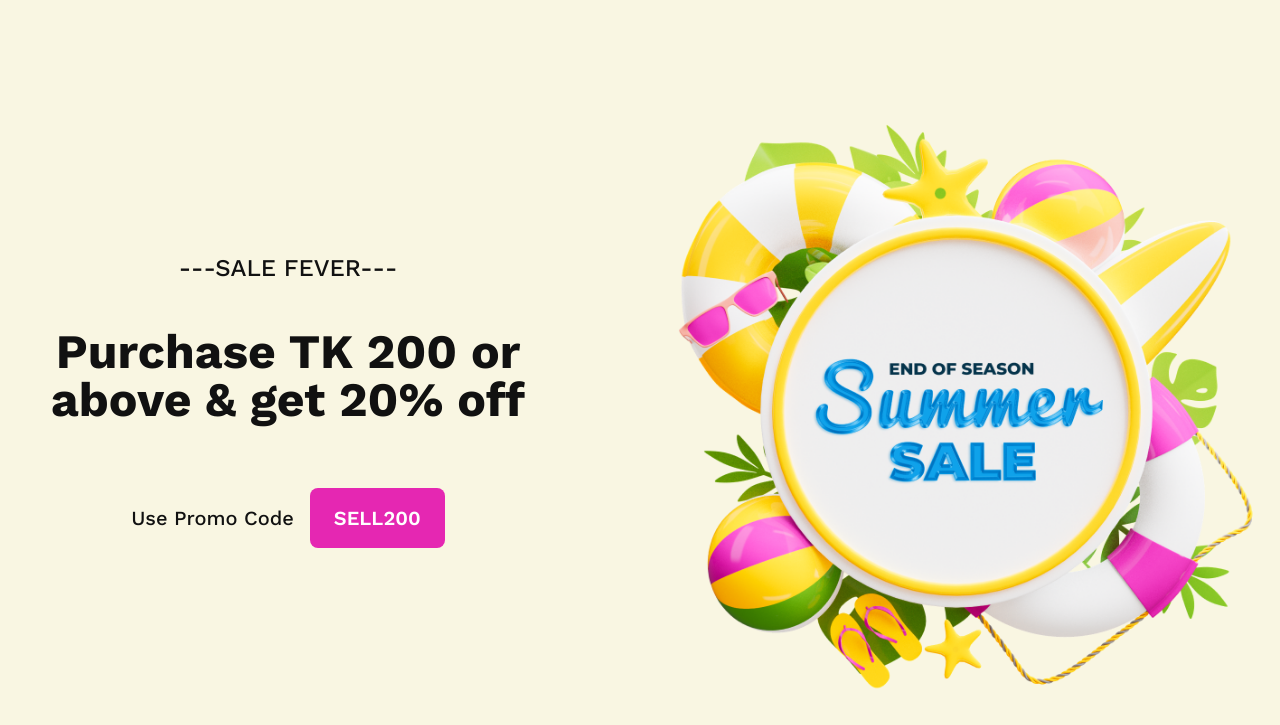
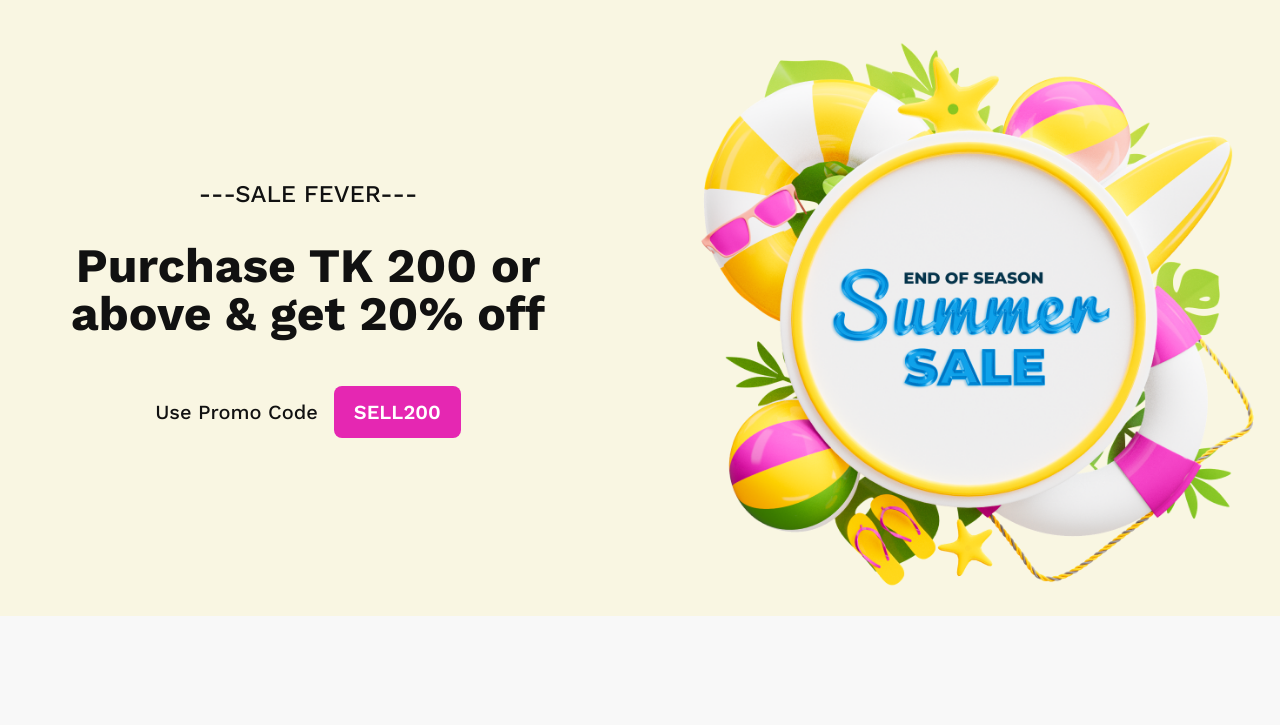
Before and after one commit to masud-rana44/summer-sale, a plain HTML site: page index.html in a window 1280 px wide. Shown: the top 725 px of the page. Drawn offline with nearby package versions, Linux system fonts and the light colour scheme.

Commit message:
completed v1

```diff
--- a/index.html
+++ b/index.html
@@ -30,31 +30,37 @@
     </style>
   </head>
   <body class="font-work">
-    <header class="bg-[#F9F6E2] py-20">
+    <header class="bg-[#F9F6E2] p-8 lg:p-0">
       <div
-        class="container mx-auto grid grid-cols-2 justify-items-center items-center gap-16"
+        class="container mx-auto flex flex-col md:flex-row items-center gap-6 lg:gap-12 2xl:gap-16"
       >
-        <div class="text-[#111] text-center">
-          <p class="text-2xl 2xl:text-3xl font-medium mb-11">
+        <div class="flex-1 text-[#111] text-center">
+          <p class="text-xl lg:text-2xl 2xl:text-3xl font-medium mb-4 lg:mb-8">
             ---SALE FEVER---
           </p>
-          <h1 class="text-5xl 2xl:text-6xl font-bold mb-16">
+          <h1 class="text-3xl lg:text-5xl 2xl:text-6xl font-bold mb-6 lg:mb-12">
             Purchase TK 200 or above & get 20% off
           </h1>
-          <div class="flex items-center justify-center gap-4">
-            <p class="text-xl 2xl:text-2xl font-medium">Use Promo Code</p>
+          <div
+            class="flex flex-wrap items-center justify-center gap-3 lg:gap-4"
+          >
+            <p class="text-lg lg:text-xl 2xl:text-2xl font-medium">
+              Use Promo Code
+            </p>
             <button
-              class="border-none bg-[#E527B2] rounded-lg text-xl 2xl:text-2xl font-semibold py-4 px-6 text-white"
+              class="border-none bg-[#E527B2] rounded-lg text-lg lg:text-xl 2xl:text-2xl font-semibold py-2 lg:py-3 2xl:py-4 px-4 lg:px-5 2xl:px-6 text-white"
             >
               SELL200
             </button>
           </div>
         </div>
-        <img
-          class="inline-block col-start-1 row-start-1 col-span-2 lg:col-start-2"
-          src="./images/Summer.png"
-          alt="hero img"
-        />
+        <div class="flex-1 w-full">
+          <img
+            class="inline-block w-full h-full"
+            src="./images/Summer.png"
+            alt="hero img"
+          />
+        </div>
       </div>
     </header>
 
```
